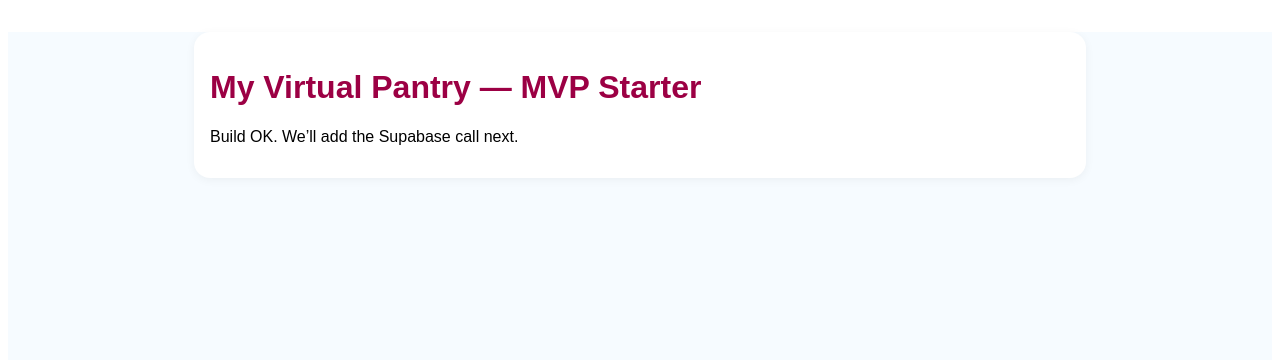
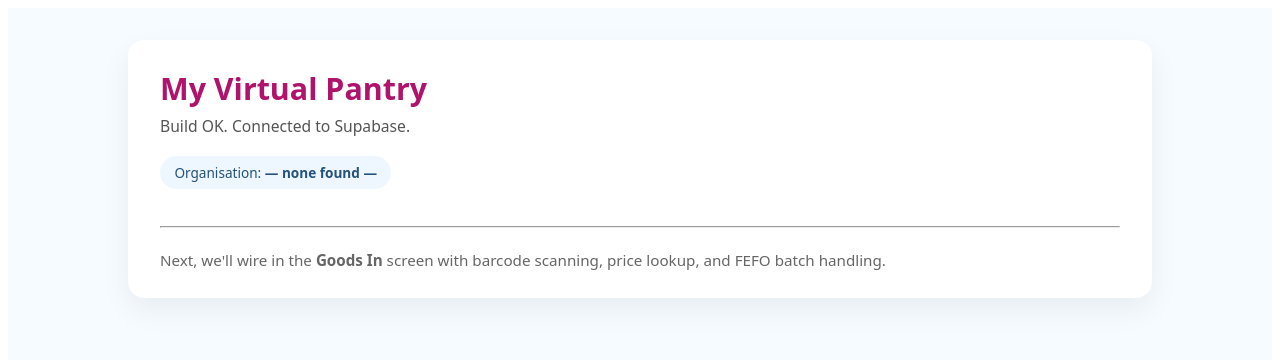
Before and after one commit to creativeleiston-boop/my-virtual-patry-mvp, a Next.js app: page / in a window 1280 px wide. Shown: the top 360 px of the page. Built offline with nearby package versions, Linux system fonts and the light colour scheme; no server answers; the database is empty.

Commit message:
Update index.js
connect home page to Supabase

```diff
--- a/src/pages/index.js
+++ b/src/pages/index.js
@@ -1,10 +1,114 @@
-export default function Home() {
+// src/pages/index.js
+import Head from 'next/head';
+import { supabase } from '../lib/supabaseClient';
+
+export default function Home({ orgName, error }) {
   return (
-    <div style={{ fontFamily: 'sans-serif', background: '#f6fbff', minHeight: '100vh' }}>
-      <main style={{ maxWidth: 860, margin: '2rem auto', background: '#fff', borderRadius: 16, padding: 16, boxShadow: '0 2px 10px rgba(0,0,0,0.05)' }}>
-        <h1 style={{ color: '#9C0044' }}>My Virtual Pantry — MVP Starter</h1>
-        <p>Build OK. We’ll add the Supabase call next.</p>
+    <>
+      <Head>
+        <title>My Virtual Pantry — Dashboard</title>
+      </Head>
+
+      <main
+        style={{
+          minHeight: '100vh',
+          margin: 0,
+          padding: '2rem 1rem',
+          background: '#f5fbff',
+          fontFamily: 'system-ui, -apple-system, BlinkMacSystemFont, "Segoe UI", sans-serif',
+        }}
+      >
+        <section
+          style={{
+            maxWidth: '960px',
+            margin: '0 auto',
+            background: '#ffffff',
+            borderRadius: '16px',
+            padding: '1.75rem 2rem',
+            boxShadow: '0 12px 30px rgba(0,0,0,0.06)',
+          }}
+        >
+          <h1
+            style={{
+              margin: 0,
+              fontSize: '1.9rem',
+              fontWeight: 700,
+              color: '#b0136b',
+            }}
+          >
+            My Virtual Pantry
+          </h1>
+
+          <p
+            style={{
+              margin: '0.35rem 0 1.2rem',
+              fontSize: '0.98rem',
+              color: '#555',
+            }}
+          >
+            Build OK. Connected to Supabase.
+          </p>
+
+          <div
+            style={{
+              display: 'inline-block',
+              padding: '0.45rem 0.9rem',
+              borderRadius: '999px',
+              background: '#eef7ff',
+              fontSize: '0.85rem',
+              color: '#24527a',
+              marginBottom: '0.9rem',
+            }}
+          >
+            Organisation:{' '}
+            <strong>{orgName || '— none found —'}</strong>
+          </div>
+
+          {error && (
+            <p
+              style={{
+                marginTop: '0.5rem',
+                fontSize: '0.9rem',
+                color: '#b00020',
+              }}
+            >
+              Supabase error: {error}
+            </p>
+          )}
+
+          <hr style={{ margin: '1.4rem 0', borderColor: '#eee' }} />
+
+          <p
+            style={{
+              margin: 0,
+              fontSize: '0.95rem',
+              color: '#666',
+            }}
+          >
+            Next, we&apos;ll wire in the <strong>Goods In</strong> screen with barcode
+            scanning, price lookup, and FEFO batch handling.
+          </p>
+        </section>
       </main>
-    </div>
+    </>
   );
 }
+
+export async function getServerSideProps() {
+  try {
+    const { data, error } = await supabase
+      .from('organisations')
+      .select('name')
+      .order('name', { ascending: true })
+      .limit(1);
+
+    if (error) {
+      return { props: { orgName: null, error: error.message } };
+    }
+
+    const orgName = data && data.length > 0 ? data[0].name : null;
+    return { props: { orgName, error: null } };
+  } catch (err) {
+    return { props: { orgName: null, error: err.message || 'Unknown error' } };
+  }
+}
```
